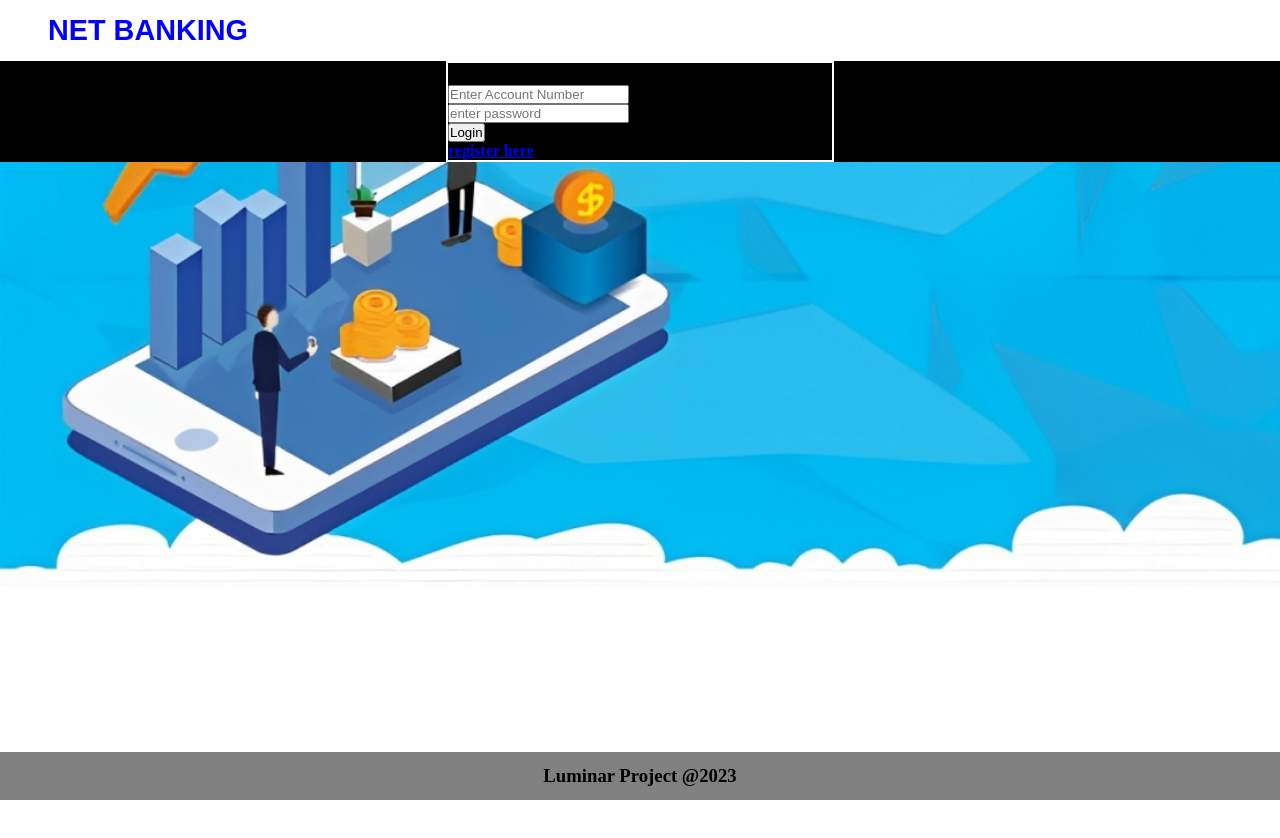
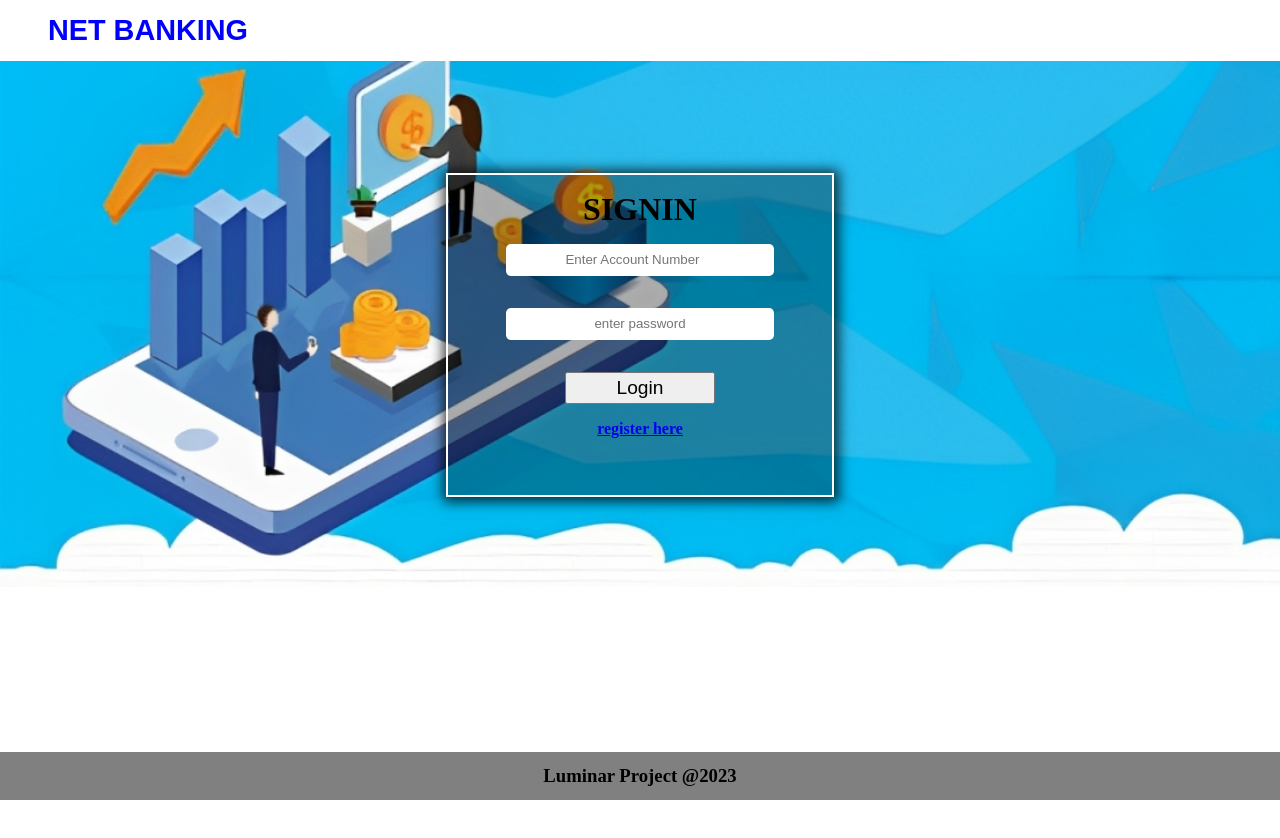
Before and after one commit to presanth/Bankproject, an Angular app: page / in a window 1280 px wide. Shown: the top 838 px of the page. Before the commit the page ends 800 px from the top, so only its background shows below. Built offline with nearby package versions, Linux system fonts and the light colour scheme.

Commit message:
adding user data in service file

```diff
--- a/src/app/dashbord/dashbord.component.html
+++ b/src/app/dashbord/dashbord.component.html
@@ -1 +1 @@
-<h1>Welcome User</h1>
+<h1>Welcome {{user}}</h1>
--- a/src/app/dashbord/dashbord.component.ts
+++ b/src/app/dashbord/dashbord.component.ts
@@ -1,10 +1,18 @@
-import { Component } from '@angular/core';
+import { Component, OnInit } from '@angular/core';
+import { DataService } from '../service/data.service';
 
 @Component({
   selector: 'app-dashbord',
   templateUrl: './dashbord.component.html',
   styleUrls: ['./dashbord.component.css']
 })
-export class DashbordComponent {
+export class DashbordComponent implements OnInit {
 
+  user=''
+  constructor(private ds:DataService){
+    this.user=this.ds.currentuser
+  }
+  ngOnInit(): void {
+
+  }
 }
--- a/src/app/login/login.component.css
+++ b/src/app/login/login.component.css
@@ -1,10 +1,47 @@
 .container{
+    width: 100%;
+    height: 100vh;
+    display: flex;
+    justify-content: center;
+    /* background: #000; */
+}
+.loginbox{
+    width: 30%;
+    height: 40vh;
+    display: flex;
+    flex-direction: column;
+    align-items: center;
+    margin-top: 7rem;
+    background:#00000052;
+    border: 2px solid white;
+    box-shadow: 1px 1px 12px 4px rgba(0,0,0,0.75);
+}
+.loginbox h3{
+    font-size: 2rem;
+    text-transform: uppercase;
+    margin-top: 1rem;
+}
+form{
+    width: 100%;
+    display: flex;
+    flex-direction: column;
+    align-items: center;
+}
+.box{
     width: 100%;
     display: flex;
     justify-content: center;
-    background: #000;
+    margin: 1rem 0;
 }
-.loginbox{
-    width: 30%;
-    border: 2px solid white;
+.box input{
+    width: 70%;
+    height: 2rem;
+    border-radius: 5px;
+    border: none;
+    text-align: center;
 }
+.box button{
+    width: 150px;
+    height: 2rem;
+    font-size: 1.2rem;
+}
--- a/src/app/login/login.component.html
+++ b/src/app/login/login.component.html
@@ -20,18 +20,18 @@
 <div class="container">
     <div class="loginbox">
         <h3>Signin</h3>
-        <!-- <form action=""> -->
-            <div class="acnobox">
-                <input [(ngModel)]="acno" type="number" id="accountnumber" placeholder="Enter Account Number">
+        <form action="" (ngSubmit)="login()">
+            <div class="box">
+                <input [(ngModel)]="acno" type="number" name="accountnumber" id="accountnumber" placeholder="Enter Account Number">
             </div>
-            <div class="passbox">
-                <input [(ngModel)]="pass" type="password"  id="pass" placeholder="enter password">
+            <div class="box">
+                <input [(ngModel)]="pass" type="password" name="pass"  id="pass" placeholder="enter password">
             </div>
-            <div class="buttonbox">
-                <button (click)="login()" type="button">Login</button>
+            <div class="box">
+                <button  type="submit">Login</button>
             </div>
 
             <a href="" routerLink="register"><b>register here</b></a>
-        <!-- </form> -->
+        </form>
     </div>
 </div>
--- a/src/app/login/login.component.ts
+++ b/src/app/login/login.component.ts
@@ -18,16 +18,13 @@ export class LoginComponent implements OnInit{
   login(){
     var acnum = this.acno
     var pswrd = this.pass
-    var userDetails = this.ds.userDetails
-    if(acnum in userDetails){
-      if(pswrd == userDetails[acnum]["password"]){
-        alert('login success')
-        this.router.navigateByUrl('dashbord')
-      }else{
-        alert('incorrect password')
-      }
+
+    var result = this.ds.userLogin(acnum,pswrd)
+    if(result){
+      alert('login success')
+      this.router.navigateByUrl('dashbord')
     }else{
-      alert('incorrect acccount number or not registerd');
+      alert('incorrect acno or pass')
     }
   }
 
--- a/src/app/register/register.component.html
+++ b/src/app/register/register.component.html
@@ -2,13 +2,13 @@
     <div class="register-box">
         <h1>Register</h1>
         <div class="reginp">
-            <input type="number" id="acno" name="acno" placeholder="Account Number">
+            <input type="number" [(ngModel)]="uacno" id="acno" name="acno" placeholder="Account Number">
         </div>
         <div class="reginp">
-            <input type="text" id="uname" name="uname" placeholder="User name">
+            <input type="text" [(ngModel)]="uname" id="uname" name="uname" placeholder="User name">
         </div>
         <div class="reginp">
-            <input type="password" name="pswrd" id="pswrd" placeholder="Password">
+            <input type="password"[(ngModel)]="upass" name="pswrd" id="pswrd" placeholder="Password">
         </div>
         <div class="reginp">
             <button type="button" (click)="register()">Register Now</button>
--- a/src/app/register/register.component.ts
+++ b/src/app/register/register.component.ts
@@ -1,4 +1,5 @@
 import { Component,OnInit } from '@angular/core';
+import { Router } from '@angular/router';
 import { DataService } from '../service/data.service';
 
 @Component({
@@ -7,14 +8,28 @@ import { DataService } from '../service/data.service';
   styleUrls: ['./register.component.css']
 })
 export class RegisterComponent implements OnInit {
+  uacno=''
+  uname=''
+  upass=''
 
-  constructor(private ds:DataService){ }
+  constructor(private ds:DataService,private router:Router){ }
 
   ngOnInit(): void {
 
   }
 
   register(){
-  let userDetails = this.ds.userDetails
+  var uname=this.uname
+  var acno = this.uacno
+  var pass = this.upass
+
+  const result=this.ds.dataRegister(acno,uname,pass)
+  if(result){
+    alert('registered')
+    this.router.navigateByUrl('')
+  }else{
+     alert("acno already ")
+  }
+
   }
 }
--- a/src/app/service/data.service.ts
+++ b/src/app/service/data.service.ts
@@ -5,6 +5,7 @@ import { Injectable } from '@angular/core';
 })
 export class DataService {
 
+  currentuser=''
   constructor() { }
 
   userDetails:any={
@@ -13,4 +14,28 @@ export class DataService {
     1002:{acno:1002,username:"jenu",password:"abc123",balance:0},
     1003:{acno:1003,username:"manu",password:"abc123",balance:0}
   }
+  dataRegister(acno:any,uname:any,psw:any){
+    if(acno in this.userDetails){
+      return false
+    }else{
+      this.userDetails[acno]={acno,username:uname,password:psw,balance:0}
+      console.log(this.userDetails);
+
+      return true
+    }
+  }
+  userLogin(acnum:any,pswrd:any){
+    var userDetails = this.userDetails
+    if(acnum in userDetails){
+      if(pswrd == userDetails[acnum]["password"]){
+        this.currentuser = userDetails[acnum]["username"]
+        console.log(this.currentuser)
+        return true
+      }else{
+        return false
+      }
+    }else{
+      return false
+    }
+  }
 }
```
